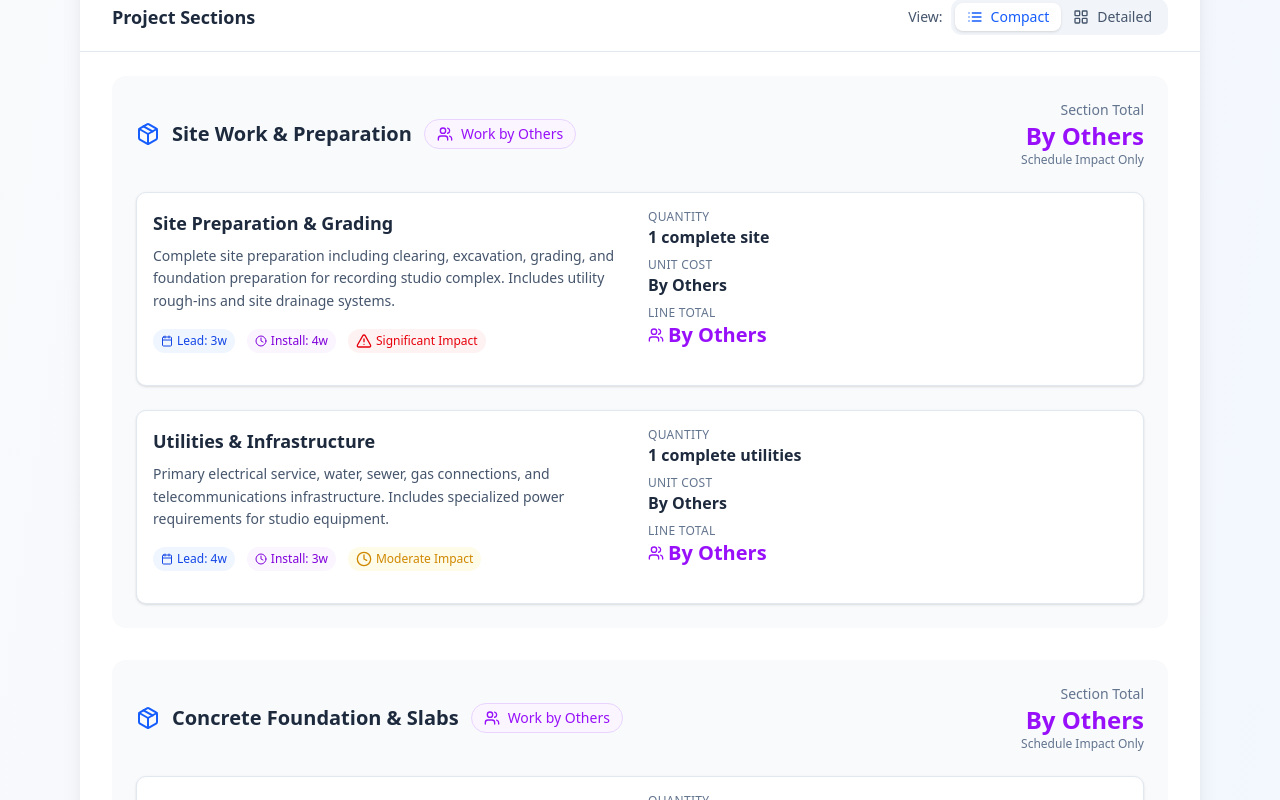
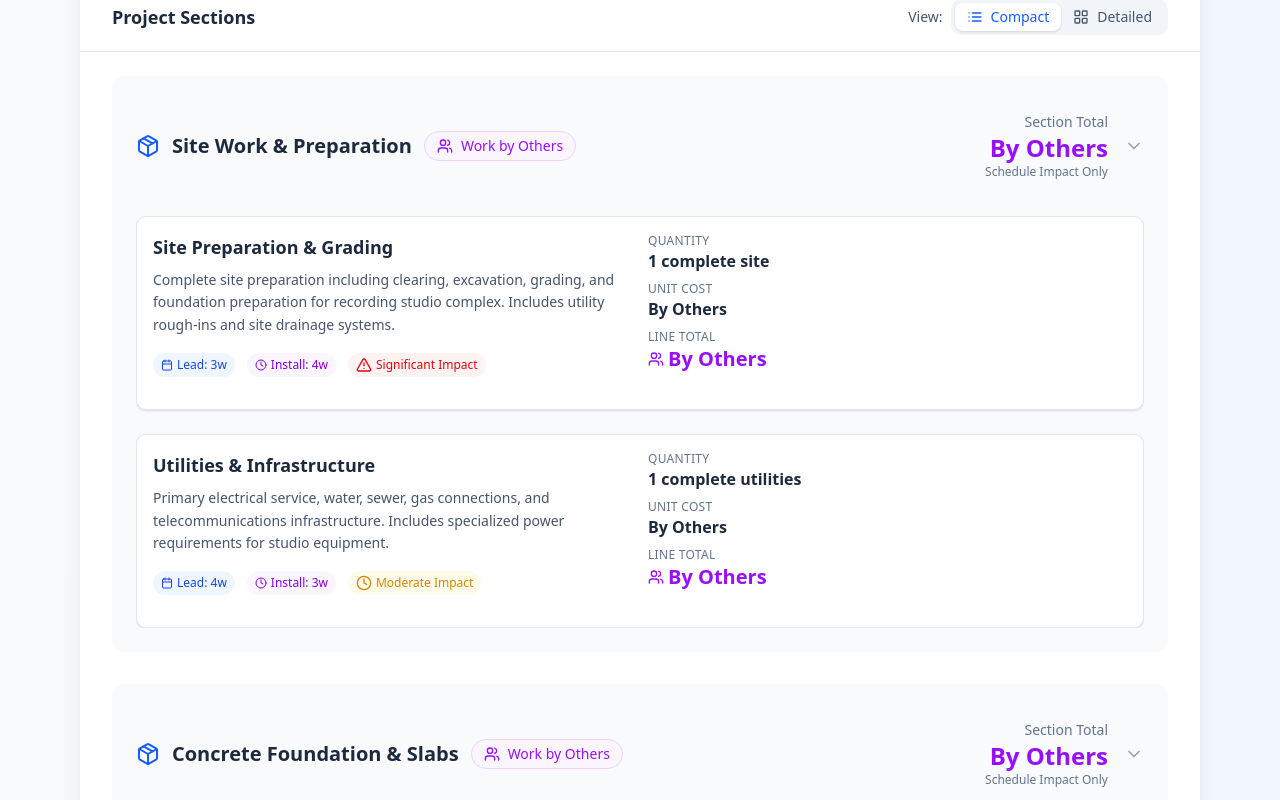
Before and after one commit to grantelgin/proposalview, a React (Vite) app: page / in a window 1280 px wide. Shown: the part 820-1620 px from the top of the page. Built offline with nearby package versions, Linux system fonts and the light colour scheme; a web font is replaced by a local one.

Commit message:
Add Vercel configuration with legacy-peer-deps

```diff
--- a/src/components/generated/EstimateSection.tsx
+++ b/src/components/generated/EstimateSection.tsx
@@ -1,6 +1,6 @@
-import React from 'react';
-import { motion } from 'framer-motion';
-import { DollarSign, Package, Clock, Calendar, AlertTriangle, CheckCircle, FileQuestion, MessageSquare, Users } from 'lucide-react';
+import React, { useState } from 'react';
+import { motion, AnimatePresence } from 'framer-motion';
+import { DollarSign, Package, Clock, Calendar, AlertTriangle, CheckCircle, FileQuestion, MessageSquare, Users, ChevronDown, ChevronUp } from 'lucide-react';
 interface OptionVariant {
   id: string;
   name: string;
@@ -49,6 +49,7 @@ const EstimateSection: React.FC<EstimateSectionProps> = ({
   viewMode = 'compact',
   onOptionChange
 }) => {
+  const [isExpanded, setIsExpanded] = useState(true);
   const formatCurrency = (amount: number) => {
     return new Intl.NumberFormat('en-US', {
       style: 'currency',
@@ -107,7 +108,10 @@ const EstimateSection: React.FC<EstimateSectionProps> = ({
     }
   };
   return <section className="bg-slate-50 rounded-xl p-6">
-      <div className="flex items-center justify-between mb-6">
+      <div
+        className="flex items-center justify-between mb-6 cursor-pointer hover:bg-slate-50 -mx-6 px-6 py-3 rounded-lg transition-colors"
+        onClick={() => setIsExpanded(!isExpanded)}
+      >
         <div className="flex items-center gap-3">
           <Package className="w-6 h-6 text-blue-600" />
           <h4 className="text-xl font-bold text-slate-800">{title}</h4>
@@ -120,6 +124,7 @@ const EstimateSection: React.FC<EstimateSectionProps> = ({
               <span className="capitalize">Quote {quoteStatus}</span>
             </div>}
         </div>
+        <div className="flex items-center gap-4">
           <div className="text-right">
             <p className="text-sm text-slate-500">Section Total</p>
             {workByOthers ? <div>
@@ -130,8 +135,25 @@ const EstimateSection: React.FC<EstimateSectionProps> = ({
                 {expectedQuoteDate && <p className="text-xs text-slate-500">Expected: {expectedQuoteDate}</p>}
               </div>}
           </div>
+          <motion.div
+            animate={{ rotate: isExpanded ? 0 : 180 }}
+            transition={{ duration: 0.2 }}
+            className="text-slate-400"
+          >
+            <ChevronDown className="w-5 h-5" />
+          </motion.div>
+        </div>
       </div>
 
+      <AnimatePresence>
+        {isExpanded && (
+          <motion.div
+            initial={{ height: 0, opacity: 0 }}
+            animate={{ height: "auto", opacity: 1 }}
+            exit={{ height: 0, opacity: 0 }}
+            transition={{ duration: 0.3, ease: "easeInOut" }}
+            className="overflow-hidden"
+          >
             <div className="space-y-6">
               {items.map((item, index) => <motion.article key={item.id} initial={{
         opacity: 0,
@@ -245,6 +267,9 @@ const EstimateSection: React.FC<EstimateSectionProps> = ({
             </div>
           </motion.article>)}
             </div>
+          </motion.div>
+        )}
+      </AnimatePresence>
     </section>;
 };
 export default EstimateSection;
```
Also changed, not shown: vercel.json (added). Lines whose indentation alone changed are shown as unchanged.
